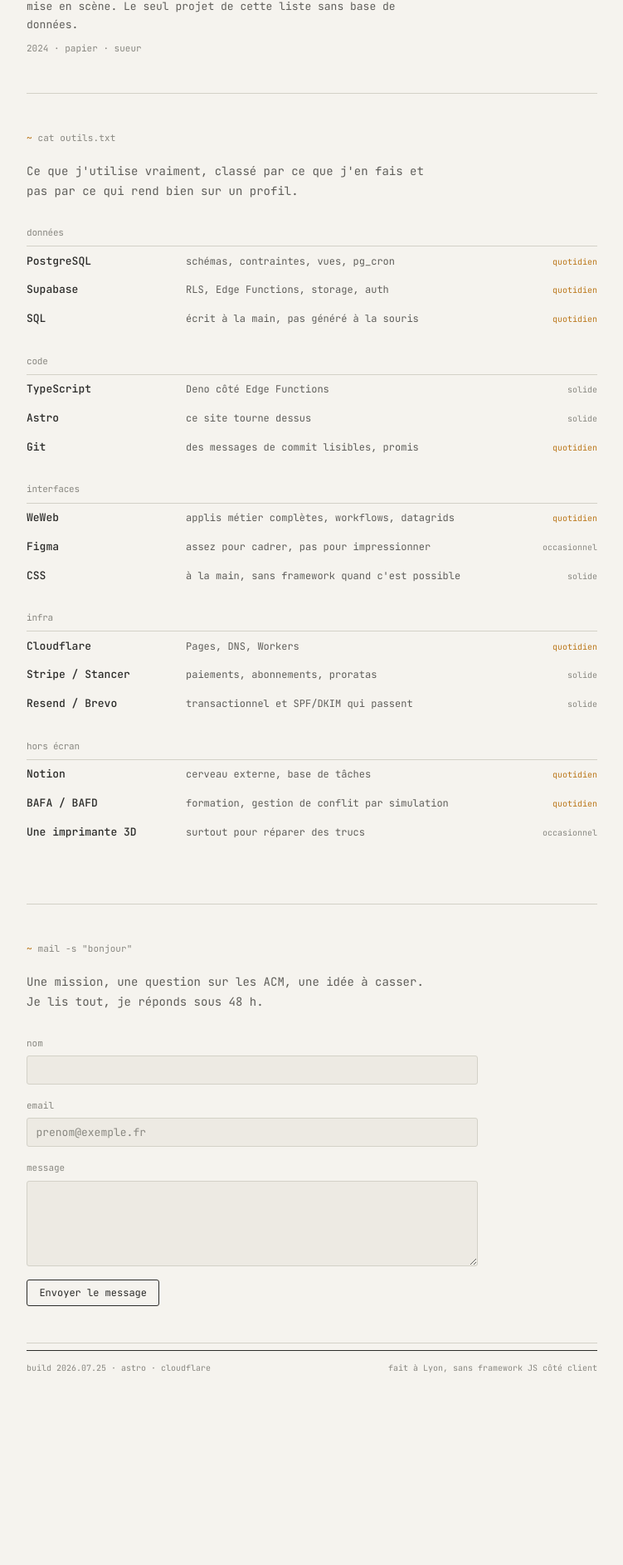
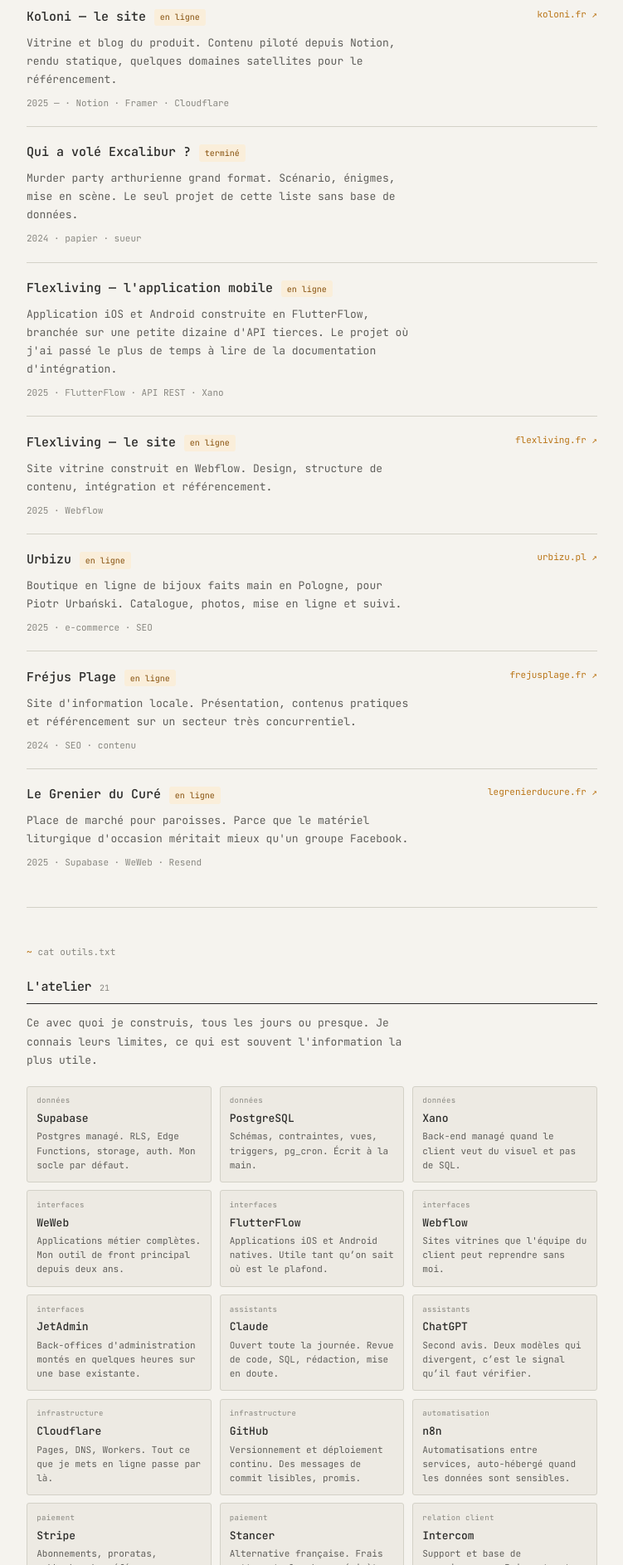
Before and after one commit to selixa/selixa_fr, an Astro site: page / in a window 1280 px wide. Shown: the part 914-2800 px from the top of the page at 83% size, without its empty margins (264-1015 px from the left). Before the commit the page ends 2611 px from the top, so only its background shows below. Built offline with nearby package versions, Linux system fonts and the light colour scheme; Astro itself is replaced by a stand-in of ours.

Commit message:
Add files via upload

```diff
--- /dev/null
+++ b/src/content/projets/flexliving-app.md
@@ -0,0 +1,20 @@
+---
+titre: "Flexliving — l'application mobile"
+resume: "Application iOS et Android construite en FlutterFlow, branchée sur une petite dizaine d'API tierces. Le projet où j'ai passé le plus de temps à lire de la documentation d'intégration."
+annee: "2025"
+statut: "en ligne"
+stack: ["FlutterFlow", "API REST", "Xano"]
+ordre: 3
+---
+
+## L'idée
+
+Une application mobile pour les résidents, qui centralise dans un seul écran ce qui est habituellement éparpillé entre six services différents et quatre adresses de courriel.
+
+## La partie amusante
+
+Presque tout passe par des intégrations. Chaque service tiers a sa propre idée de ce qu'est une API : authentification par jeton ici, par clé dans l'en-tête là, pagination différente à chaque fois, formats de date incompatibles, et au moins un fournisseur qui renvoie un code 200 accompagné d'un message d'erreur. L'essentiel du travail consiste à normaliser tout ça en amont pour que l'application, elle, reste simple.
+
+## FlutterFlow
+
+Le compromis assumé : on livre une application native sur les deux plateformes sans écrire de Dart, au prix d'un plafond de personnalisation qu'on finit par toucher. Quand on le touche, on descend écrire du code custom — et savoir où se situe ce plafond avant de commencer, c'est ce qui fait la différence entre un projet livré et un projet abandonné.
--- /dev/null
+++ b/src/content/projets/flexliving-site.md
@@ -0,0 +1,18 @@
+---
+titre: "Flexliving — le site"
+resume: "Site vitrine construit en Webflow. Design, structure de contenu, intégration et référencement."
+annee: "2025"
+statut: "en ligne"
+stack: ["Webflow"]
+lien: "https://flexliving.fr"
+lienLabel: "flexliving.fr"
+ordre: 4
+---
+
+## Le cadre
+
+Un site vitrine dont le contenu devait rester modifiable par une équipe non technique, sans passer par moi pour chaque changement de texte ou d'image.
+
+## Pourquoi Webflow
+
+Parce que c'est exactement le cas d'usage pour lequel il est bon : de la mise en page fine, un CMS intégré compréhensible par n'importe qui, un hébergement inclus et un rendu propre sans que je maintienne quoi que ce soit. Le choix de l'outil se fait sur la personne qui reprendra le projet, pas sur la préférence du constructeur.
--- /dev/null
+++ b/src/content/projets/frejus-plage.md
@@ -0,0 +1,16 @@
+---
+titre: "Fréjus Plage"
+resume: "Site d'information locale. Présentation, contenus pratiques et référencement sur un secteur très concurrentiel."
+annee: "2024"
+statut: "en ligne"
+stack: ["SEO", "contenu"]
+lien: "https://frejusplage.fr"
+lienLabel: "frejusplage.fr"
+ordre: 6
+---
+
+## À compléter
+
+Cette fiche est un gabarit : remplis-la avec ce que le projet est réellement, ce que tu as construit et ce que ça t'a appris. Trois sections courtes suffisent, comme les autres.
+
+Le format qui fonctionne : le contexte en deux phrases, ce que tu as fait concrètement, puis une observation qui montre que tu as compris quelque chose au passage. Cette dernière partie est celle que les recruteurs lisent vraiment.
--- a/src/content/projets/grenier-du-cure.md
+++ b/src/content/projets/grenier-du-cure.md
@@ -6,7 +6,7 @@ statut: "en ligne"
 stack: ["Supabase", "WeWeb", "Resend"]
 lien: "https://legrenierducure.fr"
 lienLabel: "legrenierducure.fr"
-ordre: 2
+ordre: 7
 ---
 
 ## Le contexte
--- /dev/null
+++ b/src/content/projets/koloni-app.md
@@ -0,0 +1,26 @@
+---
+titre: "Koloni — l'application"
+resume: "SaaS de gestion et de déclaration d'accueils collectifs de mineurs. Inscriptions, facturation, conformité SDJES. Une trentaine de tables, une vingtaine d'Edge Functions, écrit seul."
+annee: "2025 —"
+statut: "en cours"
+stack: ["Supabase", "PostgreSQL", "WeWeb", "Deno", "Stancer"]
+lien: "https://koloni.fr"
+lienLabel: "koloni.fr"
+ordre: 1
+---
+
+## Le problème
+
+Un directeur d'accueil collectif de mineurs passe ses soirées de juin dans Excel. Fiches sanitaires en papier, attestations CAF ressaisies à la main, déclaration TAM remplie deux fois, et la certitude qu'un inspecteur peut débarquer le mardi suivant.
+
+## L'architecture
+
+Une base PostgreSQL sur Supabase, hébergée en France : une trentaine de tables sous RLS, une hiérarchie souscription → inscription → lignes de détail, des vues en `SECURITY INVOKER` et un helper `is_admin()` en `SECURITY DEFINER`. Les traitements lourds tournent dans une vingtaine d'Edge Functions Deno — tunnel d'inscription famille, génération de factures PDF avec QR code, gestionnaire de paiement unifié couvrant dix modes dont Stripe et Stancer, exports et documents de conformité.
+
+## L'interface
+
+Construite en WeWeb, déployée en statique sur Cloudflare Pages. Tunnel d'inscription multi-étapes avec authentification par code à usage unique, datagrids AG Grid pour la gestion du personnel et des inscriptions, module de conformité avec catalogue de 34 points de contrôle, et une génération de PDF d'urgence qui interroge l'IGN et Overpass pour sortir les hôpitaux et points d'eau les plus proches du lieu de séjour.
+
+## Ce que ça m'a appris
+
+Que la partie difficile n'est jamais la technique. C'est de décider quelle contrainte on impose à l'utilisateur pour que la donnée reste propre, sans qu'il ait l'impression de remplir un formulaire administratif de plus.
--- /dev/null
+++ b/src/content/projets/koloni-site.md
@@ -0,0 +1,22 @@
+---
+titre: "Koloni — le site"
+resume: "Vitrine et blog du produit. Contenu piloté depuis Notion, rendu statique, quelques domaines satellites pour le référencement."
+annee: "2025 —"
+statut: "en ligne"
+stack: ["Notion", "Framer", "Cloudflare"]
+lien: "https://koloni.fr"
+lienLabel: "koloni.fr"
+ordre: 2
+---
+
+## Pourquoi séparer
+
+Une application métier et un site vitrine n'ont ni le même rythme ni le même public. L'un change quand le produit change, l'autre change quand j'écris un article. Les mélanger, c'est redéployer l'application pour corriger une virgule dans un titre.
+
+## Le fonctionnement
+
+Notion sert de CMS : une base de données d'articles avec statut, slug et catégorie, que je remplis depuis n'importe où, y compris le téléphone. La publication se fait vers le site, et le rendu final est statique. Aucune base de données côté public, aucun back-office à maintenir.
+
+## Le contenu
+
+Des articles pratiques destinés à l'ensemble des équipes d'accueil collectif — gestion de la canicule, prévention des noyades, protoxyde d'azote, lecture des instructions ministérielles. C'est du référencement, mais c'est surtout la seule manière honnête de montrer qu'on connaît le métier avant de vendre un logiciel.
--- /dev/null
+++ b/src/content/projets/urbizu.md
@@ -0,0 +1,22 @@
+---
+titre: "Urbizu"
+resume: "Boutique en ligne de bijoux faits main en Pologne, pour Piotr Urbański. Catalogue, photos, mise en ligne et suivi."
+annee: "2025"
+statut: "en ligne"
+stack: ["e-commerce", "SEO"]
+lien: "https://urbizu.pl"
+lienLabel: "urbizu.pl"
+ordre: 5
+---
+
+## Le contexte
+
+Un artisan bijoutier avec un stock, un savoir-faire, une clientèle locale, et aucune présence en ligne. Le projet familial classique, avec la contrainte supplémentaire que rien ne devait nécessiter mon intervention pour tourner au quotidien.
+
+## Ce que j'ai fait
+
+La structure du catalogue, la mise en ligne, le référencement, et la partie la plus ingrate mais la plus déterminante : la photo produit. Un bijou mal photographié ne se vend pas, quelle que soit la qualité du site.
+
+## La contrainte réelle
+
+Tout est en polonais, pour un public polonais, et je ne suis pas la personne qui rédige. Concevoir un site dont on ne relit pas soi-même le contenu oblige à une discipline utile : la structure doit tenir debout indépendamment des mots qu'on y met.
--- a/src/data/outils.ts
+++ b/src/data/outils.ts
@@ -1,55 +1,166 @@
-export type Niveau = 'quotidien' | 'solide' | 'occasionnel';
-
 export interface Outil {
   nom: string;
   note: string;
-  niveau: Niveau;
+  categorie: string;
 }
 
-export interface GroupeOutils {
-  categorie: string;
+export interface BlocOutils {
+  cle: string;
+  titre: string;
+  intro: string;
   outils: Outil[];
 }
 
-export const outils: GroupeOutils[] = [
+export const blocs: BlocOutils[] = [
   {
+    cle: 'atelier',
+    titre: "L'atelier",
+    intro:
+      "Ce avec quoi je construis, tous les jours ou presque. Je connais leurs limites, ce qui est souvent l'information la plus utile.",
+    outils: [
+      {
+        nom: 'Supabase',
         categorie: 'données',
-    outils: [
-      { nom: 'PostgreSQL', note: 'schémas, contraintes, vues, pg_cron', niveau: 'quotidien' },
-      { nom: 'Supabase', note: 'RLS, Edge Functions, storage, auth', niveau: 'quotidien' },
-      { nom: 'SQL', note: 'écrit à la main, pas généré à la souris', niveau: 'quotidien' },
+        note: 'Postgres managé. RLS, Edge Functions, storage, auth. Mon socle par défaut.',
+      },
+      {
+        nom: 'PostgreSQL',
+        categorie: 'données',
+        note: 'Schémas, contraintes, vues, triggers, pg_cron. Écrit à la main.',
+      },
+      {
+        nom: 'Xano',
+        categorie: 'données',
+        note: 'Back-end managé quand le client veut du visuel et pas de SQL.',
+      },
+      {
+        nom: 'WeWeb',
+        categorie: 'interfaces',
+        note: 'Applications métier complètes. Mon outil de front principal depuis deux ans.',
+      },
+      {
+        nom: 'FlutterFlow',
+        categorie: 'interfaces',
+        note: 'Applications iOS et Android natives. Utile tant qu’on sait où est le plafond.',
+      },
+      {
+        nom: 'Webflow',
+        categorie: 'interfaces',
+        note: "Sites vitrines que l'équipe du client peut reprendre sans moi.",
+      },
+      {
+        nom: 'JetAdmin',
+        categorie: 'interfaces',
+        note: "Back-offices d'administration montés en quelques heures sur une base existante.",
+      },
+      {
+        nom: 'Claude',
+        categorie: 'assistants',
+        note: 'Ouvert toute la journée. Revue de code, SQL, rédaction, mise en doute.',
+      },
+      {
+        nom: 'ChatGPT',
+        categorie: 'assistants',
+        note: 'Second avis. Deux modèles qui divergent, c’est le signal qu’il faut vérifier.',
+      },
+      {
+        nom: 'Cloudflare',
+        categorie: 'infrastructure',
+        note: 'Pages, DNS, Workers. Tout ce que je mets en ligne passe par là.',
+      },
+      {
+        nom: 'GitHub',
+        categorie: 'infrastructure',
+        note: 'Versionnement et déploiement continu. Des messages de commit lisibles, promis.',
+      },
+      {
+        nom: 'n8n',
+        categorie: 'automatisation',
+        note: 'Automatisations entre services, auto-hébergé quand les données sont sensibles.',
+      },
+      {
+        nom: 'Stripe',
+        categorie: 'paiement',
+        note: 'Abonnements, proratas, webhooks. La référence, au prix fort.',
+      },
+      {
+        nom: 'Stancer',
+        categorie: 'paiement',
+        note: 'Alternative française. Frais nettement plus bas, périmètre plus étroit.',
+      },
+      {
+        nom: 'Intercom',
+        categorie: 'relation client',
+        note: 'Support et base de connaissances. Puissant, et facturé en conséquence.',
+      },
+      {
+        nom: 'Crisp',
+        categorie: 'relation client',
+        note: 'Chat plus léger et français. Suffisant dans la majorité des cas.',
+      },
+      {
+        nom: 'Matomo',
+        categorie: 'mesure',
+        note: 'Analytics auto-hébergé. Pas de transfert hors UE, pas de bandeau cookies.',
+      },
+      {
+        nom: 'YOURLS',
+        categorie: 'mesure',
+        note: "Raccourcisseur d'URL auto-hébergé, avec les statistiques de clics.",
+      },
+      {
+        nom: 'Notion',
+        categorie: 'organisation',
+        note: 'Cerveau externe. Documentation produit, base de tâches, CMS de blog.',
+      },
+      {
+        nom: 'Slack',
+        categorie: 'organisation',
+        note: 'Coordination et alertes techniques branchées sur les automatisations.',
+      },
+      {
+        nom: 'Home Assistant',
+        categorie: 'bac à sable',
+        note: 'La domotique de la maison. Là où je casse des choses sans conséquence.',
+      },
     ],
   },
   {
-    categorie: 'code',
+    cle: 'terrain',
+    titre: 'Retours de terrain',
+    intro:
+      "Des services que j'utilise comme client, pas comme constructeur. Je n'en fais pas la promotion — je peux juste dire ce que ça donne au bout de deux ans.",
     outils: [
-      { nom: 'TypeScript', note: 'Deno côté Edge Functions', niveau: 'solide' },
-      { nom: 'Astro', note: 'ce site tourne dessus', niveau: 'solide' },
-      { nom: 'Git', note: 'des messages de commit lisibles, promis', niveau: 'quotidien' },
-    ],
+      {
+        nom: 'Dougs',
+        categorie: 'comptabilité',
+        note: 'Comptabilité en ligne. Le rapprochement automatique fait gagner un vrai temps.',
       },
       {
-    categorie: 'interfaces',
-    outils: [
-      { nom: 'WeWeb', note: 'applis métier complètes, workflows, datagrids', niveau: 'quotidien' },
-      { nom: 'Figma', note: 'assez pour cadrer, pas pour impressionner', niveau: 'occasionnel' },
-      { nom: 'CSS', note: 'à la main, sans framework quand c\'est possible', niveau: 'solide' },
-    ],
+        nom: 'Revolut',
+        categorie: 'banque',
+        note: 'Compte professionnel. Rapide à ouvrir, à compléter par une banque classique.',
       },
       {
-    categorie: 'infra',
-    outils: [
-      { nom: 'Cloudflare', note: 'Pages, DNS, Workers', niveau: 'quotidien' },
-      { nom: 'Stripe / Stancer', note: 'paiements, abonnements, proratas', niveau: 'solide' },
-      { nom: 'Resend / Brevo', note: 'transactionnel et SPF/DKIM qui passent', niveau: 'solide' },
-    ],
+        nom: 'Malt',
+        categorie: 'freelance',
+        note: 'Plateforme de mise en relation. Vitrine correcte, commission à intégrer au tarif.',
       },
       {
-    categorie: 'hors écran',
-    outils: [
-      { nom: 'Notion', note: 'cerveau externe, base de tâches', niveau: 'quotidien' },
-      { nom: 'BAFA / BAFD', note: 'formation, gestion de conflit par simulation', niveau: 'quotidien' },
-      { nom: 'Une imprimante 3D', note: 'surtout pour réparer des trucs', niveau: 'occasionnel' },
+        nom: 'OVH',
+        categorie: 'hébergement',
+        note: 'Noms de domaine et VPS. Interface datée, tarifs difficiles à battre.',
+      },
+      {
+        nom: 'PlanetHoster',
+        categorie: 'hébergement',
+        note: 'Mutualisé. Pratique pour consolider quelques petits services au même endroit.',
+      },
+      {
+        nom: 'OpenDisplay',
+        categorie: 'affichage',
+        note: "À compléter — remplace cette ligne par ton retour d'usage réel.",
+      },
     ],
   },
 ];
--- a/src/pages/index.astro
+++ b/src/pages/index.astro
@@ -2,7 +2,7 @@
 import { getCollection } from 'astro:content';
 import Base from '../layouts/Base.astro';
 import ContactForm from '../components/ContactForm.astro';
-import { outils } from '../data/outils';
+import { blocs } from '../data/outils';
 
 const projets = (await getCollection('projets', ({ data }) => !data.brouillon)).sort(
   (a, b) => a.data.ordre - b.data.ordre
@@ -12,16 +12,18 @@ const projets = (await getCollection('projets', ({ data }) => !data.brouillon)).
 <Base titre="selixa.fr — Alexis">
   <section class="section hero">
     <p class="eyebrow"><span class="sigil">~</span> whoami</p>
-    <h1>Alexis, je construis des outils pour des gens qui gèrent des enfants.</h1>
+    <h1>Je conçois et je livre des applications métier, seul, de la base de données à l'écran.</h1>
     <p class="pitch">
-      Fondateur solo de Koloni. Vingt saisons en direction d'accueils collectifs de
-      mineurs, puis Apple Retail, puis customer success, puis j'ai appris à écrire du
-      SQL. Aujourd'hui je fais les trois en même temps.
+      Développeur produit à Lyon, spécialisé no-code et low-code. Je modélise le schéma
+      PostgreSQL, j'écris les fonctions serveur, je construis l'interface et je déploie.
+      Avant ça : Apple Retail, puis customer success — et une vingtaine de saisons en
+      direction d'accueils collectifs de mineurs, ce qui explique pour qui je conçois.
     </p>
     <ul class="tags">
+      <li>PostgreSQL</li>
       <li>Supabase</li>
-      <li>PostgreSQL</li>
       <li>WeWeb</li>
+      <li>FlutterFlow</li>
       <li>Deno</li>
       <li>Cloudflare</li>
     </ul>
@@ -54,22 +56,20 @@ const projets = (await getCollection('projets', ({ data }) => !data.brouillon)).
 
   <section class="section" id="outils">
     <p class="eyebrow"><span class="sigil">~</span> cat outils.txt</p>
-    <p class="intro">
-      Ce que j'utilise vraiment, classé par ce que j'en fais et pas par ce qui rend
-      bien sur un profil.
-    </p>
     {
-      outils.map((groupe) => (
-        <div class="groupe">
-          <h2>{groupe.categorie}</h2>
-          <ul>
-            {groupe.outils.map((o) => (
-              <li>
+      blocs.map((bloc) => (
+        <div class="bloc">
+          <div class="bloc-tete">
+            <h2>{bloc.titre}</h2>
+            <span class="compte">{bloc.outils.length}</span>
+          </div>
+          <p class="intro">{bloc.intro}</p>
+          <ul class="catalogue">
+            {bloc.outils.map((o) => (
+              <li class="carte">
+                <span class="cat">{o.categorie}</span>
                 <span class="nom">{o.nom}</span>
                 <span class="note">{o.note}</span>
-                <span class="niveau" data-niveau={o.niveau}>
-                  {o.niveau}
-                </span>
               </li>
             ))}
           </ul>
@@ -80,8 +80,8 @@ const projets = (await getCollection('projets', ({ data }) => !data.brouillon)).
 
   <section class="section contact" id="contact">
     <p class="eyebrow"><span class="sigil">~</span> mail -s "bonjour"</p>
-    <p class="intro">
-      Une mission, une question sur les ACM, une idée à casser. Je lis tout, je réponds
+    <p class="intro intro-seule">
+      Une mission, une question sur un stack, une idée à casser. Je lis tout, je réponds
       sous 48 h.
     </p>
     <ContactForm />
@@ -90,13 +90,13 @@ const projets = (await getCollection('projets', ({ data }) => !data.brouillon)).
 
 <style>
   .hero h1 {
-    font-size: 1.625rem;
-    line-height: 1.25;
-    max-width: 30ch;
+    font-size: 1.5rem;
+    line-height: 1.3;
+    max-width: 34ch;
   }
   .pitch {
     color: var(--muted);
-    max-width: 56ch;
+    max-width: 60ch;
     margin: 0.9rem 0 0;
   }
   .tags {
@@ -161,7 +161,7 @@ const projets = (await getCollection('projets', ({ data }) => !data.brouillon)).
     color: var(--muted);
     font-size: 0.8125rem;
     margin: 0.4rem 0 0;
-    max-width: 58ch;
+    max-width: 60ch;
   }
   .meta {
     font-size: 0.6875rem;
@@ -173,48 +173,66 @@ const projets = (await getCollection('projets', ({ data }) => !data.brouillon)).
     white-space: nowrap;
   }
 
+  .bloc + .bloc {
+    margin-top: 2.5rem;
+  }
+  .bloc-tete {
+    display: flex;
+    align-items: baseline;
+    gap: 0.6rem;
+    padding-bottom: 0.4rem;
+    border-bottom: 1px solid var(--rule-strong);
+  }
+  .bloc-tete h2 {
+    font-size: 0.9375rem;
+  }
+  .compte {
+    font-size: 0.625rem;
+    color: var(--faint);
+  }
   .intro {
     color: var(--muted);
-    max-width: 58ch;
-    margin: 0 0 1.75rem;
+    font-size: 0.8125rem;
+    max-width: 62ch;
+    margin: 0.8rem 0 1.25rem;
   }
-  .groupe {
-    margin-bottom: 1.5rem;
+  .intro-seule {
+    margin-bottom: 1.75rem;
   }
-  .groupe h2 {
-    font-size: 0.6875rem;
-    color: var(--faint);
-    font-weight: 400;
-    padding-bottom: 0.4rem;
-    border-bottom: 1px solid var(--rule);
-  }
-  .groupe ul {
+
+  .catalogue {
     list-style: none;
     margin: 0;
     padding: 0;
+    display: grid;
+    grid-template-columns: repeat(auto-fill, minmax(13.5rem, 1fr));
+    gap: 0.6rem;
   }
-  .groupe li {
-    display: grid;
-    grid-template-columns: 11rem 1fr auto;
-    gap: 1rem;
-    align-items: baseline;
-    padding: 0.4rem 0;
-    font-size: 0.8125rem;
+  .carte {
+    display: flex;
+    flex-direction: column;
+    gap: 0.15rem;
+    border: 1px solid var(--rule);
+    border-radius: 3px;
+    padding: 0.6rem 0.7rem 0.7rem;
+    background: var(--surface);
+  }
+  .carte:hover {
+    border-color: var(--rule-strong);
+  }
+  .cat {
+    font-size: 0.5625rem;
+    color: var(--faint);
+    letter-spacing: 0.04em;
   }
   .nom {
+    font-size: 0.8125rem;
     font-weight: 500;
   }
   .note {
+    font-size: 0.6875rem;
     color: var(--muted);
-    font-size: 0.75rem;
-  }
-  .niveau {
-    font-size: 0.625rem;
-    color: var(--faint);
-    white-space: nowrap;
-  }
-  .niveau[data-niveau='quotidien'] {
-    color: var(--accent);
+    line-height: 1.55;
   }
 
   @media (max-width: 34rem) {
@@ -222,12 +240,8 @@ const projets = (await getCollection('projets', ({ data }) => !data.brouillon)).
       flex-direction: column;
       gap: 0.5rem;
     }
-    .groupe li {
-      grid-template-columns: 1fr auto;
-    }
-    .note {
-      grid-column: 1 / -1;
-      order: 3;
+    .catalogue {
+      grid-template-columns: 1fr;
     }
   }
 </style>
```
Lines whose indentation alone changed are shown as unchanged.
